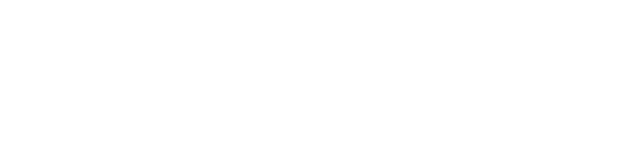
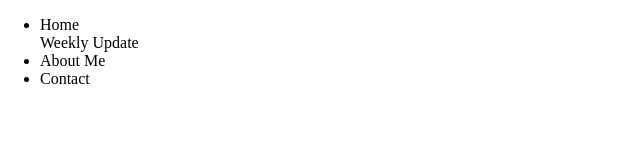
Before and after one commit to julianfalconi/tatiskitchen.github.io, a plain HTML site: page index.html in a window 1280 px wide. Shown: the whole page, without its empty margins (0-640 px from the left). Drawn offline with Linux system fonts and the light colour scheme.

Commit message:
navigation list

```diff
--- a/index.html
+++ b/index.html
@@ -2,6 +2,36 @@
 <html>
   <head>
     <title>Tati's Kitchen</title>
+
+    <style>
+      /* GLOBAL STYLES */
+      html, body {
+        margin: 0;
+        padding: 0;
+      }
+      h1 {
+        font-size: 7vw;
+        margin-top: 0;
+      }
+      a {
+        color: #f00;
+      }
+      </style>
   </head>
   <body>
+
+    <ul>
+      <li>
+        Home
+      </li>
+        Weekly Update
+      <li>
+        About Me
+      </li>
+      <li>
+        Contact
+      </li>
+    </ul>
+
+
   </body>
```
